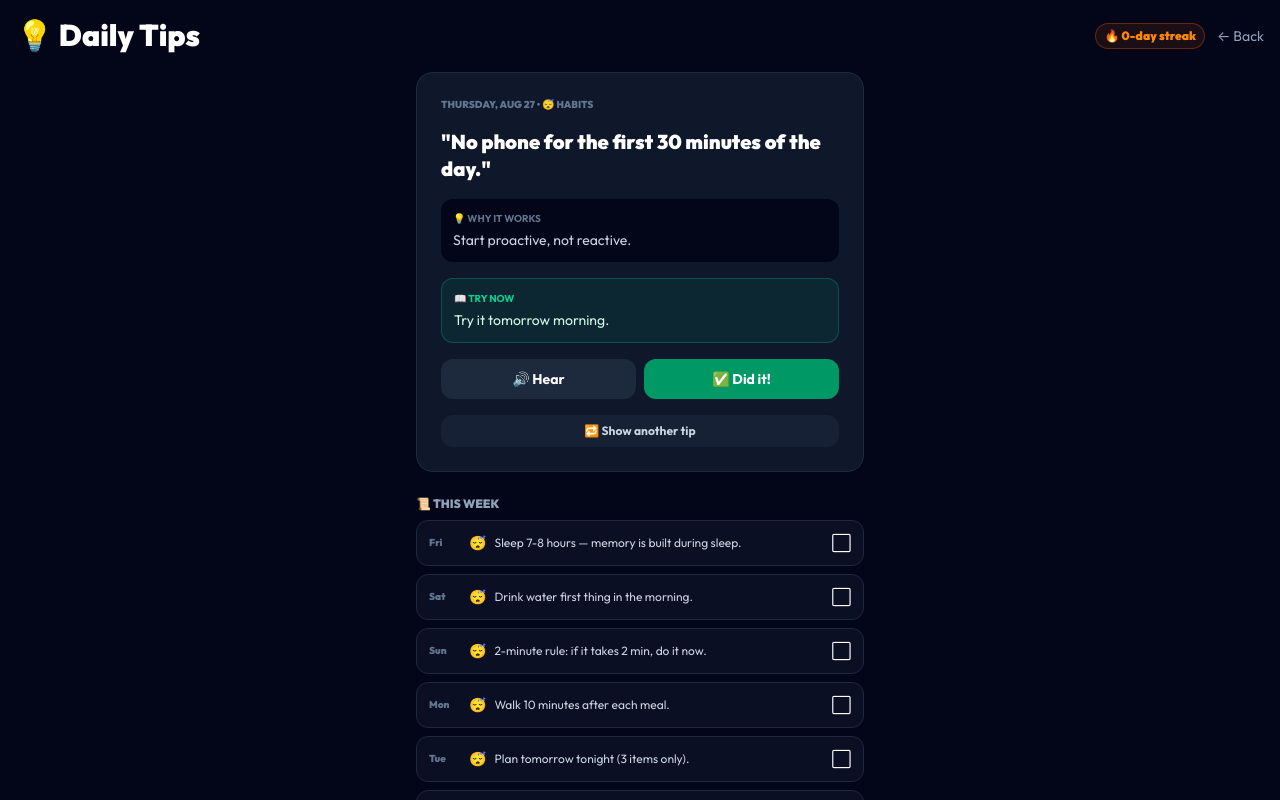
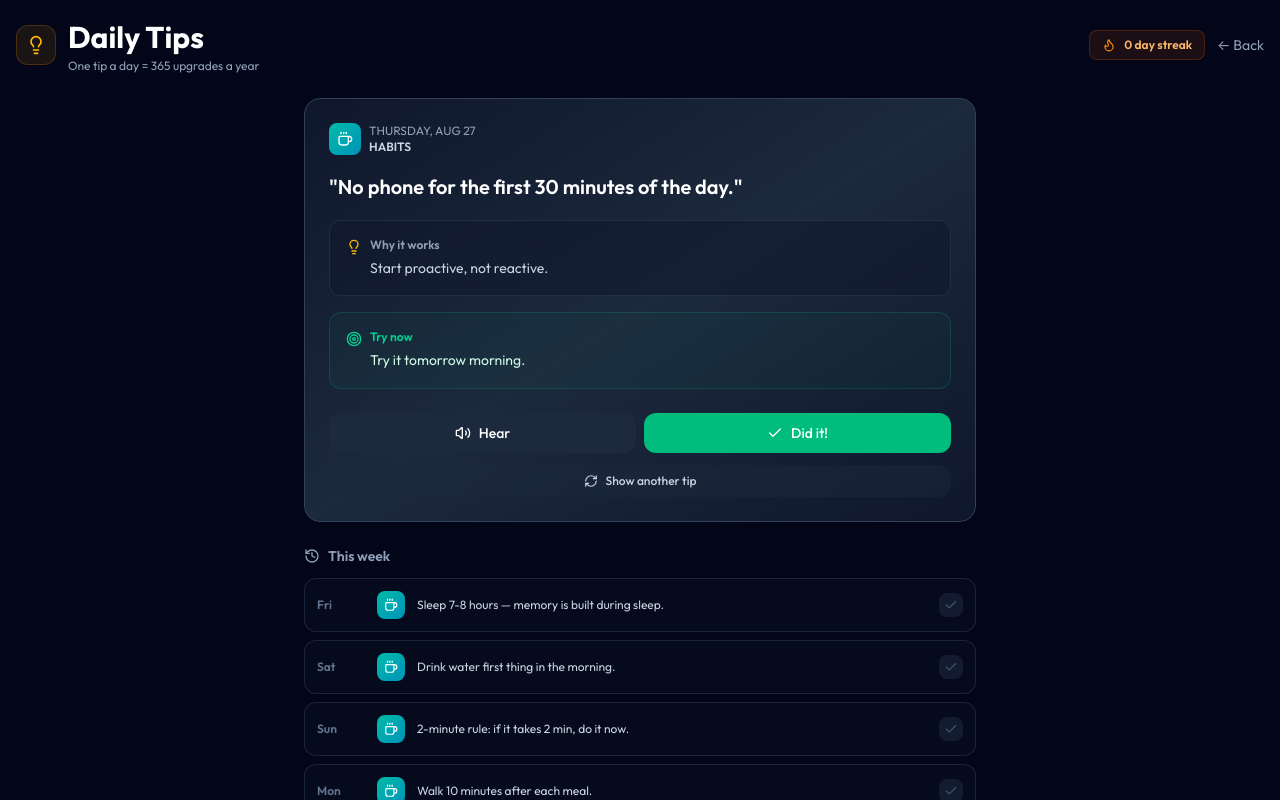
Before and after one commit to prashant14391443-ship-it/daily-goal, a Next.js app: page /tips in a window 1280 px wide. Shown: the top 800 px of the page. Built offline with nearby package versions, Linux system fonts and the light colour scheme; no server answers.

Commit message:
tips: calm pass + lucide icons

```diff
--- a/app/tips/page.tsx
+++ b/app/tips/page.tsx
@@ -1,6 +1,7 @@
 "use client";
 import { useEffect, useState } from "react";
 import Link from "next/link";
+import { Lightbulb, Flame, Volume2, Check, RefreshCw, History, Mic, Brain, BookOpen, PenLine, Users, Coffee, Heart, Target } from "lucide-react";
 
 type Tip = { cat: string; emoji: string; tip: string; why: string; try?: string };
 
@@ -75,6 +76,28 @@ const TIPS: Tip[] = [
   { cat: "Confidence", emoji: "💬", tip: "Compare yourself only to yesterday's you.", why: "Others' highlight reels kill motivation.", try: "Write one thing you improved this week." },
 ];
 
+const categoryIcons: Record<string, any> = {
+  Speaking: Mic,
+  Pronunciation: Mic,
+  Vocabulary: BookOpen,
+  Writing: PenLine,
+  Interview: Users,
+  Study: Brain,
+  Habits: Coffee,
+  Confidence: Heart,
+};
+
+const categoryColors: Record<string, string> = {
+  Speaking: "from-blue-500 to-cyan-600",
+  Pronunciation: "from-purple-500 to-pink-600",
+  Vocabulary: "from-green-500 to-emerald-600",
+  Writing: "from-amber-500 to-orange-600",
+  Interview: "from-slate-600 to-gray-700",
+  Study: "from-indigo-500 to-violet-600",
+  Habits: "from-teal-500 to-cyan-600",
+  Confidence: "from-rose-500 to-red-600",
+};
+
 function localISO(d: Date) {
   return `${d.getFullYear()}-${String(d.getMonth() + 1).padStart(2, "0")}-${String(d.getDate()).padStart(2, "0")}`;
 }
@@ -90,6 +113,7 @@ export default function TipsPage() {
 
   const base = dayNum(new Date());
   const tip = TIPS[(base + offset) % TIPS.length];
+  const CategoryIcon = categoryIcons[tip.cat] || Lightbulb;
 
   useEffect(() => {
     const today = localISO(new Date());
@@ -134,60 +158,140 @@ export default function TipsPage() {
 
   return (
     <main className="min-h-screen bg-slate-950 text-white p-4 pb-24">
-      <div className="flex justify-between items-center mb-4">
-        <h1 className="text-2xl font-black">💡 Daily Tips</h1>
+      {/* Header */}
+      <div className="flex justify-between items-center mb-6">
         <div className="flex items-center gap-3">
-          <span className="text-xs font-black text-orange-400 bg-orange-500/10 border border-orange-500/30 px-2 py-1 rounded-full">🔥 {streak}-day streak</span>
-          <Link href="/speaking" className="text-sm text-slate-400">← Back</Link>
+          <div className="w-10 h-10 rounded-xl bg-amber-500/10 border border-amber-500/20 flex items-center justify-center">
+            <Lightbulb size={20} className="text-amber-400" />
+          </div>
+          <div>
+            <h1 className="text-xl font-bold">Daily Tips</h1>
+            <p className="text-xs text-slate-400">One tip a day = 365 upgrades a year</p>
+          </div>
+        </div>
+        <div className="flex items-center gap-3">
+          <div className="flex items-center gap-2 bg-orange-500/10 border border-orange-500/20 rounded-lg px-3 py-1.5">
+            <Flame size={14} className="text-orange-400" />
+            <span className="text-xs font-semibold text-orange-300">{streak} day streak</span>
+          </div>
+          <Link href="/speaking" className="text-sm text-slate-400 hover:text-slate-300">
+            ← Back
+          </Link>
         </div>
       </div>
 
-      {/* TODAY'S TIP */}
-      <div className="bg-slate-900 border border-slate-800 rounded-2xl p-6 grid gap-4 max-w-md mx-auto">
-        <p className="text-[10px] font-black text-slate-500">
-          {new Date().toLocaleDateString(undefined, { weekday: "long", day: "numeric", month: "short" }).toUpperCase()} • {tip.emoji} {tip.cat.toUpperCase()}
-        </p>
-        <p className="text-xl font-black leading-snug">"{tip.tip}"</p>
-        <div className="bg-slate-950 rounded-xl p-3">
-          <p className="text-[10px] text-slate-500 font-bold mb-1">💡 WHY IT WORKS</p>
-          <p className="text-sm text-slate-300">{tip.why}</p>
+      {/* Today's Tip Card */}
+      <div className="bg-gradient-to-br from-slate-900 via-slate-800 to-slate-900 border border-slate-700 rounded-2xl p-6 mb-6 max-w-2xl mx-auto">
+        {/* Category Badge */}
+        <div className="flex items-center gap-2 mb-4">
+          <div className={`w-8 h-8 rounded-lg bg-gradient-to-br ${categoryColors[tip.cat] || "from-slate-600 to-slate-700"} flex items-center justify-center`}>
+            <CategoryIcon size={16} className="text-white" />
+          </div>
+          <div>
+            <p className="text-xs text-slate-400">
+              {new Date().toLocaleDateString(undefined, { weekday: "long", day: "numeric", month: "short" }).toUpperCase()}
+            </p>
+            <p className="text-xs font-semibold text-slate-300">{tip.cat.toUpperCase()}</p>
+          </div>
         </div>
-        {tip.try && (
-          <div className="bg-emerald-500/10 border border-emerald-500/30 rounded-xl p-3">
-            <p className="text-[10px] text-emerald-400 font-bold mb-1">📖 TRY NOW</p>
-            <p className="text-sm text-emerald-100">{tip.try}</p>
+
+        {/* Main Tip */}
+        <div className="mb-6">
+          <p className="text-xl font-semibold leading-relaxed mb-4">"{tip.tip}"</p>
+
+          {/* Why Section */}
+          <div className="bg-slate-900/50 rounded-xl p-4 mb-4 border border-slate-700/50">
+            <div className="flex items-start gap-2">
+              <Lightbulb size={16} className="text-amber-400 mt-0.5 flex-shrink-0" />
+              <div>
+                <p className="text-xs font-semibold text-slate-400 mb-1">Why it works</p>
+                <p className="text-sm text-slate-300 leading-relaxed">{tip.why}</p>
+              </div>
+            </div>
           </div>
-        )}
-        <div className="flex gap-2">
-          <button onClick={() => speak(tip.tip + " " + tip.why)} className="flex-1 py-2.5 rounded-xl bg-slate-800 hover:bg-slate-700 text-sm font-bold">🔊 Hear</button>
+
+          {/* Try Now Section */}
+          {tip.try && (
+            <div className="bg-emerald-500/5 rounded-xl p-4 border border-emerald-500/20">
+              <div className="flex items-start gap-2">
+                <Target size={16} className="text-emerald-400 mt-0.5 flex-shrink-0" />
+                <div>
+                  <p className="text-xs font-semibold text-emerald-400 mb-1">Try now</p>
+                  <p className="text-sm text-emerald-100 leading-relaxed">{tip.try}</p>
+                </div>
+              </div>
+            </div>
+          )}
+        </div>
+
+        {/* Action Buttons */}
+        <div className="flex gap-2 mb-3">
+          <button
+            onClick={() => speak(tip.tip + " " + tip.why)}
+            className="flex-1 flex items-center justify-center gap-2 py-2.5 rounded-xl bg-slate-800 hover:bg-slate-700 text-sm font-medium transition-colors"
+          >
+            <Volume2 size={16} />
+            Hear
+          </button>
           <button
             onClick={didIt}
             disabled={done}
-            className={`flex-1 py-2.5 rounded-xl text-sm font-bold ${done ? "bg-emerald-600/30 text-emerald-300 border border-emerald-500/40" : "bg-emerald-600 hover:bg-emerald-500"}`}
+            className={`flex-1 flex items-center justify-center gap-2 py-2.5 rounded-xl text-sm font-medium transition-colors ${
+              done
+                ? "bg-emerald-500/10 border border-emerald-500/30 text-emerald-400 cursor-not-allowed"
+                : "bg-emerald-500 hover:bg-emerald-400 text-white"
+            }`}
           >
-            {done ? "✅ Done today!" : "✅ Did it!"}
+            <Check size={16} />
+            {done ? "Done today!" : "Did it!"}
           </button>
         </div>
-        <button onClick={() => setOffset((offset + 1) % 3)} className="py-2 rounded-xl bg-slate-800/60 hover:bg-slate-700 text-xs font-bold text-slate-300">
-          🔁 Show another tip
+
+        {/* Another Tip Button */}
+        <button
+          onClick={() => setOffset((offset + 1) % 3)}
+          className="w-full flex items-center justify-center gap-2 py-2 rounded-xl bg-slate-800/50 hover:bg-slate-700 text-xs font-medium text-slate-300 transition-colors"
+        >
+          <RefreshCw size={14} />
+          Show another tip
         </button>
       </div>
 
-      {/* PAST 7 DAYS */}
-      <p className="text-xs font-black text-slate-400 mt-6 mb-2 max-w-md mx-auto">📜 THIS WEEK</p>
-      <div className="grid gap-2 max-w-md mx-auto">
-        {history.map((h, i) => (
-          <div key={i} className={`rounded-xl p-3 border ${h.today ? "bg-slate-900 border-emerald-500/40" : "bg-slate-900/60 border-slate-800"}`}>
-            <div className="flex items-center gap-2">
-              <span className="text-[10px] font-black text-slate-500 w-8">{h.day}</span>
-              <span className="text-sm">{h.tip.emoji}</span>
-              <p className="flex-1 text-xs text-slate-300 truncate">{h.tip.tip}</p>
-              <span className="text-sm">{h.done ? "✅" : "⬜"}</span>
-            </div>
-          </div>
-        ))}
+      {/* This Week History */}
+      <div className="max-w-2xl mx-auto">
+        <div className="flex items-center gap-2 mb-3">
+          <History size={16} className="text-slate-400" />
+          <p className="text-sm font-semibold text-slate-400">This week</p>
+        </div>
+        <div className="grid gap-2">
+          {history.map((h, i) => {
+            const HistIcon = categoryIcons[h.tip.cat] || Lightbulb;
+            return (
+              <div
+                key={i}
+                className={`rounded-xl p-3 border ${
+                  h.today
+                    ? "bg-slate-800/50 border-emerald-500/30"
+                    : "bg-slate-900/30 border-slate-700/50"
+                }`}
+              >
+                <div className="flex items-center gap-3">
+                  <span className="text-xs font-semibold text-slate-500 w-12">{h.day}</span>
+                  <div className={`w-7 h-7 rounded-lg bg-gradient-to-br ${categoryColors[h.tip.cat] || "from-slate-600 to-slate-700"} flex items-center justify-center flex-shrink-0`}>
+                    <HistIcon size={14} className="text-white" />
+                  </div>
+                  <p className="flex-1 text-xs text-slate-300 truncate">{h.tip.tip}</p>
+                  <div className={`w-6 h-6 rounded-lg flex items-center justify-center ${
+                    h.done ? "bg-emerald-500/20" : "bg-slate-700/30"
+                  }`}>
+                    <Check size={14} className={h.done ? "text-emerald-400" : "text-slate-600"} />
+                  </div>
+                </div>
+              </div>
+            );
+          })}
+        </div>
       </div>
-      <p className="text-[10px] text-slate-500 text-center mt-4">1 tip a day = 365 upgrades a year! 🚀</p>
     </main>
   );
 }
```
